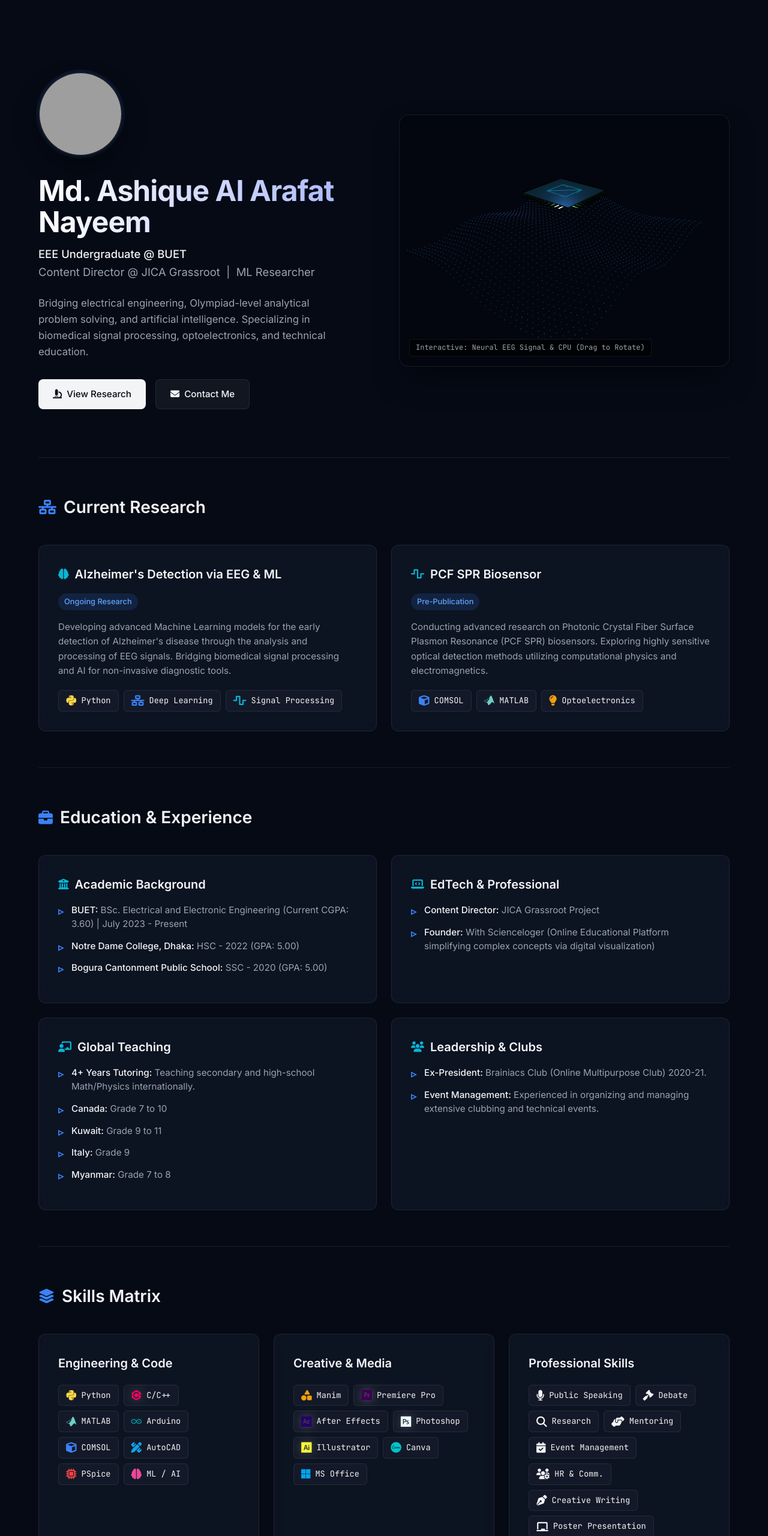
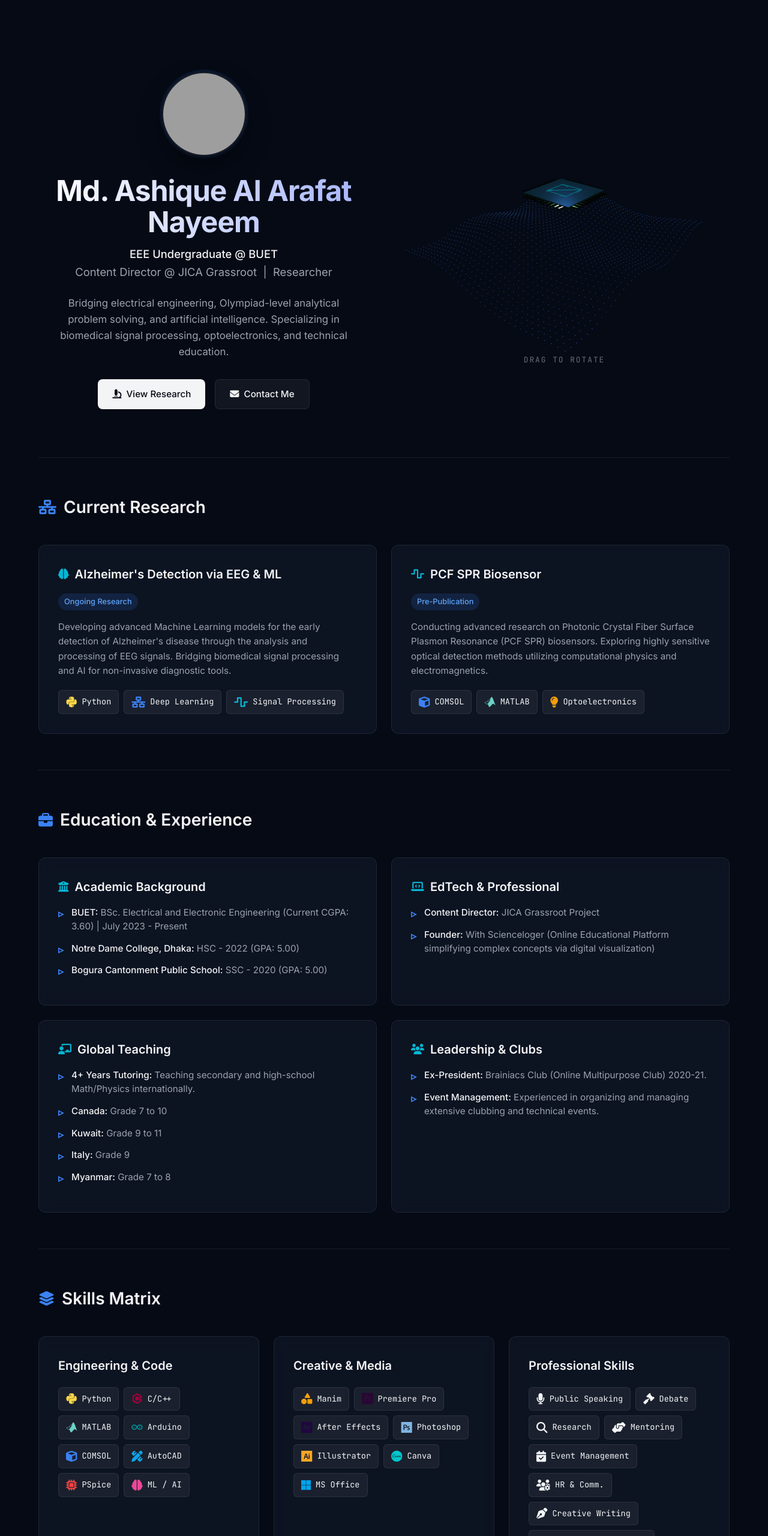
Before and after one commit to ashiquealarafatnayeem/ashiquealarafatnayeem.github.io, a plain HTML site: page index.html in a window 1280 px wide. Shown: the top 2560 px of the page at 60% size. Drawn offline with nearby package versions, Linux system fonts and the light colour scheme; grey boxes are pictures that could not be loaded; animation ran at ten frames a second.

Commit message:
Update index.html

```diff
--- a/index.html
+++ b/index.html
@@ -49,21 +49,22 @@
         .container { max-width: 1200px; margin: 0 auto; padding: 0 24px; }
 
         /* ----------------------------------------------------
-           2. SPLIT HERO SECTION (CLEAN & NOT BUSY)
+           2. SPLIT HERO SECTION
         ----------------------------------------------------- */
         .hero {
             display: grid;
-            grid-template-columns: 1fr 1fr; /* Split left and right */
+            grid-template-columns: 1fr 1fr;
             gap: 50px;
             align-items: center;
             padding: 120px 0 80px 0;
         }
 
+        /* CENTERED ALIGNMENT FOR THE LEFT COLUMN */
         .hero-content-left {
             display: flex;
             flex-direction: column;
-            align-items: flex-start;
-            text-align: left;
+            align-items: center;
+            text-align: center;
         }
 
         .profile-container { margin-bottom: 24px; }
@@ -88,7 +89,9 @@
 
         .hero p { max-width: 90%; color: var(--text-muted); font-size: 1.05rem; margin-bottom: 32px; }
 
-        .btn-group { display: flex; gap: 16px; justify-content: flex-start; }
+        /* CENTERED BUTTONS */
+        .btn-group { display: flex; gap: 16px; justify-content: center; }
+
         .btn {
             display: inline-flex; align-items: center; gap: 8px; padding: 12px 24px;
             border-radius: 8px; font-weight: 500; font-size: 0.95rem; text-decoration: none; transition: 0.2s;
@@ -98,21 +101,20 @@
         .btn-secondary { background: rgba(255,255,255,0.05); color: var(--text-main); border: 1px solid var(--border-color); }
         .btn-secondary:hover { background: rgba(255,255,255,0.1); }
 
-        /* 3D Canvas Window (Moved to Right Side) */
-        .hero-content-right { width: 100%; display: flex; justify-content: center;}
+        /* FLOATING 3D CANVAS (No Box/Borders) */
+        .hero-content-right { width: 100%; display: flex; justify-content: center; position: relative;}
 
         .canvas-window {
-            width: 100%; height: 420px; border-radius: 16px;
-            border: 1px solid var(--border-color); background: rgba(0,0,0,0.3);
+            width: 100%; height: 420px;
             overflow: hidden; position: relative;
-            box-shadow: 0 25px 50px -12px rgba(0, 0, 0, 0.5);
         }
         #three-canvas { width: 100%; height: 100%; cursor: grab; }
         #three-canvas:active { cursor: grabbing; }
+
         .canvas-label {
-            position: absolute; bottom: 16px; left: 16px; font-family: 'JetBrains Mono', monospace;
-            font-size: 0.75rem; color: var(--text-muted); background: rgba(0,0,0,0.6);
-            padding: 4px 10px; border-radius: 4px; pointer-events: none; border: 1px solid var(--border-color);
+            position: absolute; bottom: 0px; left: 50%; transform: translateX(-50%);
+            font-family: 'JetBrains Mono', monospace; font-size: 0.8rem;
+            color: rgba(255, 255, 255, 0.4); pointer-events: none; letter-spacing: 2px;
         }
 
         /* ----------------------------------------------------
@@ -147,32 +149,26 @@
         .card li::before { content: "▹"; position: absolute; left: 0; top: 0px; color: var(--accent-blue); font-weight: bold; font-size: 1.1rem;}
         .card li strong { color: var(--text-main); font-weight: 500;}
 
-        /* Tags WITH LOGOS */
+        /* Tags WITH OFFICIAL TRANSPARENT LOGOS */
         .tags { display: flex; flex-wrap: wrap; gap: 8px; margin-top: 20px; }
         .tag {
             font-family: 'JetBrains Mono', monospace; font-size: 0.85rem;
-            padding: 6px 12px; background: rgba(255,255,255,0.03); border: 1px solid var(--border-color);
+            padding: 8px 12px;
+            background: rgba(255,255,255,0.06);
+            border: 1px solid var(--border-color);
             border-radius: 6px; color: var(--text-main);
             display: inline-flex; align-items: center; gap: 8px; transition: 0.2s;
         }
-        .tag:hover { background: rgba(255,255,255,0.08); }
-        .tag i { font-size: 1.1rem; }
-
-        /* FIX FOR DARK LOGOS (Adobe & C++) */
-        .brighten-logo {
-            filter: drop-shadow(0 0 8px rgba(255, 255, 255, 0.25)) brightness(1.7) contrast(1.2);
-        }
+        .tag:hover { background: rgba(255,255,255,0.12); }
+        .tag i { font-size: 1.15rem; }
 
         footer { text-align: center; padding: 40px 0; color: var(--text-muted); font-size: 0.9rem; border-top: 1px solid var(--border-color); }
 
         /* Mobile Responsiveness */
         @media (max-width: 900px) {
             .hero { grid-template-columns: 1fr; text-align: center; padding-top: 80px;}
-            .hero-content-left { align-items: center; text-align: center; }
-            .hero h1 { text-align: center; font-size: 2.5rem; }
-            .hero h2 { text-align: center; }
-            .hero p { text-align: center; margin-bottom: 24px;}
-            .btn-group { justify-content: center; }
+            .hero h1 { font-size: 2.5rem; }
+            .hero p { margin-bottom: 24px;}
             .grid-2, .grid-3 { grid-template-columns: 1fr; }
         }
     </style>
@@ -183,10 +179,8 @@
 
     <div class="container">
 
-        <!-- HERO SECTION (Side by Side Layout) -->
+        <!-- HERO SECTION -->
         <header class="hero">
-
-            <!-- Left Side: Profile & Text -->
             <div class="hero-content-left">
                 <div class="profile-container">
                     <img src="profile.jpg" alt="Ashique Al Arafat Nayeem" class="profile-img" onerror="this.src='https://via.placeholder.com/140/111827/3b82f6?text=Photo'">
@@ -195,7 +189,7 @@
                 <h1>Md. Ashique Al Arafat Nayeem</h1>
                 <h2>
                     <strong>EEE Undergraduate @ BUET</strong> <br>
-                    Content Director @ JICA Grassroot &nbsp;|&nbsp; ML Researcher
+                    Content Director @ JICA Grassroot &nbsp;|&nbsp; Researcher
                 </h2>
                 <p>
                     Bridging electrical engineering, Olympiad-level analytical problem solving, and artificial intelligence. Specializing in biomedical signal processing, optoelectronics, and technical education.
@@ -207,14 +201,12 @@
                 </div>
             </div>
 
-            <!-- Right Side: 3D Visualization -->
             <div class="hero-content-right">
                 <div class="canvas-window">
                     <div id="three-canvas"></div>
-                    <div class="canvas-label">Interactive: Neural EEG Signal & CPU (Drag to Rotate)</div>
+                    <div class="canvas-label">DRAG TO ROTATE</div>
                 </div>
             </div>
-
         </header>
 
         <!-- RESEARCH SECTION -->
@@ -293,7 +285,7 @@
             </div>
         </section>
 
-        <!-- SKILLS MATRIX WITH FIXED LOGOS -->
+        <!-- SKILLS MATRIX WITH ORIGINAL TRANSPARENT LOGOS -->
         <section>
             <div class="section-header">
                 <i class="fa-solid fa-layer-group"></i>
@@ -304,8 +296,7 @@
                     <h4>Engineering & Code</h4>
                     <div class="tags">
                         <span class="tag"><i class="devicon-python-plain colored"></i> Python</span>
-                        <!-- Added 'brighten-logo' class to dark C++ icon -->
-                        <span class="tag"><i class="devicon-cplusplus-plain colored brighten-logo"></i> C/C++</span>
+                        <span class="tag"><i class="devicon-cplusplus-plain colored"></i> C/C++</span>
                         <span class="tag"><i class="devicon-matlab-plain colored"></i> MATLAB</span>
                         <span class="tag"><i class="devicon-arduino-plain colored"></i> Arduino</span>
                         <span class="tag"><i class="fa-solid fa-cube" style="color: #3b82f6;"></i> COMSOL</span>
@@ -318,11 +309,10 @@
                     <h4>Creative & Media</h4>
                     <div class="tags">
                         <span class="tag"><i class="fa-solid fa-shapes" style="color: #f59e0b;"></i> Manim</span>
-                        <!-- Added 'brighten-logo' class to dark Adobe icons -->
-                        <span class="tag"><i class="devicon-premierepro-plain colored brighten-logo"></i> Premiere Pro</span>
-                        <span class="tag"><i class="devicon-aftereffects-plain colored brighten-logo"></i> After Effects</span>
-                        <span class="tag"><i class="devicon-photoshop-plain colored brighten-logo"></i> Photoshop</span>
-                        <span class="tag"><i class="devicon-illustrator-plain colored brighten-logo"></i> Illustrator</span>
+                        <span class="tag"><i class="devicon-premierepro-plain colored"></i> Premiere Pro</span>
+                        <span class="tag"><i class="devicon-aftereffects-plain colored"></i> After Effects</span>
+                        <span class="tag"><i class="devicon-photoshop-plain colored"></i> Photoshop</span>
+                        <span class="tag"><i class="devicon-illustrator-plain colored"></i> Illustrator</span>
                         <span class="tag"><i class="devicon-canva-original colored"></i> Canva</span>
                         <span class="tag"><i class="fa-brands fa-microsoft" style="color: #00a4ef;"></i> MS Office</span>
                     </div>
```
